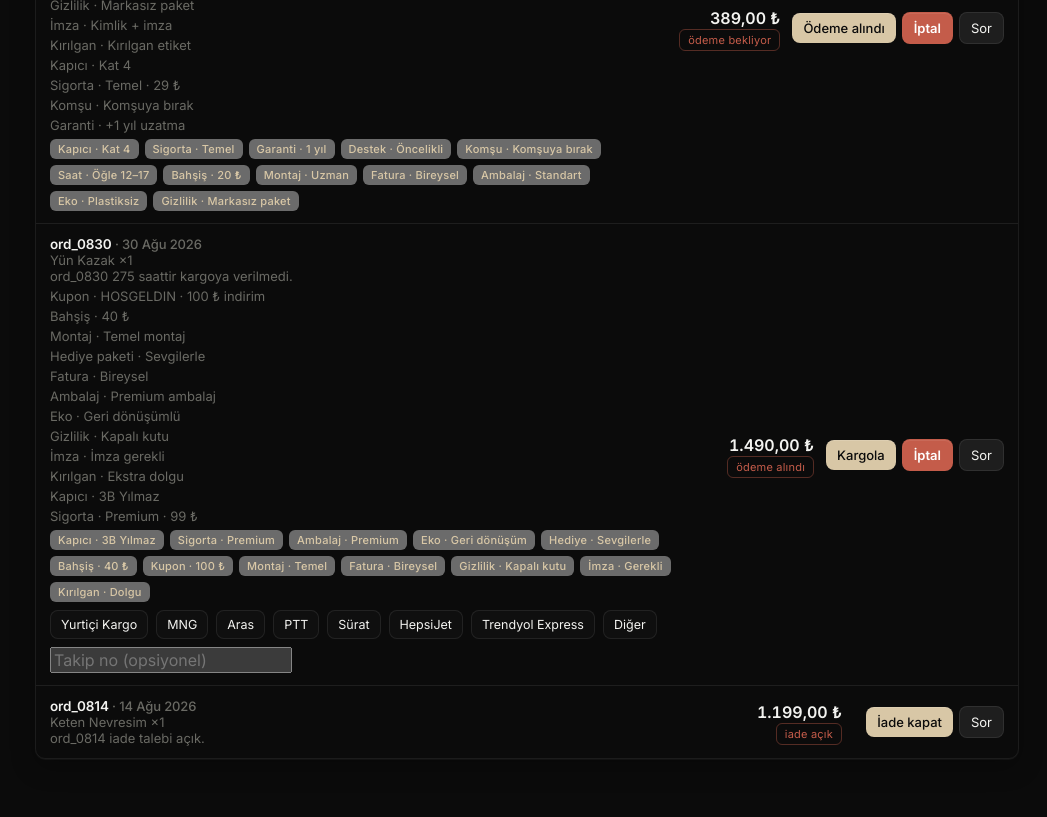
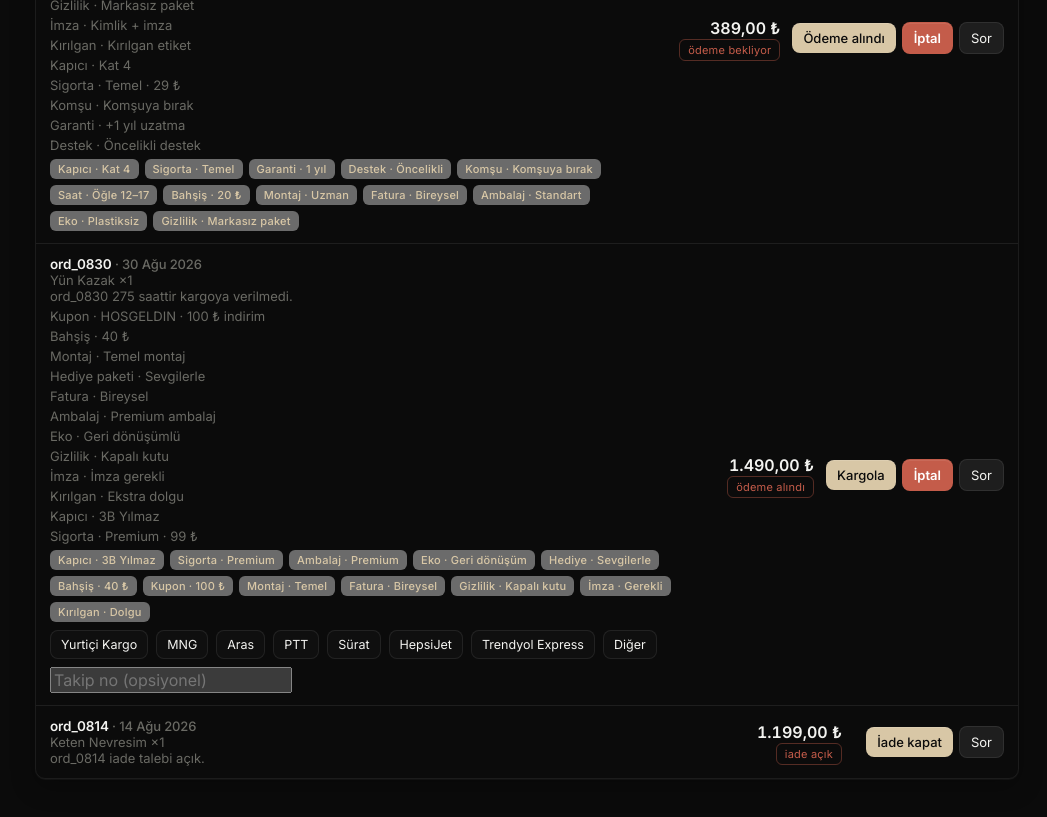
Before and after one commit to mattiasadem/qante-commerce, a Next.js app in the folder web/: page /merchant/siparisler in a window 1280 px wide. Shown: the part 2180-2997 px from the top of the page, without its empty margins (233-1280 px from the left). Built offline with nearby package versions, Linux system fonts and the light colour scheme.

Commit message:
feat(merchant): wire MerchantDestekLine into OrderRow

```diff
--- a/web/components/ui-merchant-orders-row.tsx
+++ b/web/components/ui-merchant-orders-row.tsx
@@ -20,6 +20,7 @@ import { MerchantKomsuLine } from "@/components/ui-merchant-komsu";
 import { MerchantPaketmatikLine } from "@/components/ui-merchant-paketmatik";
 import { MerchantErisimLine } from "@/components/ui-merchant-erisim";
 import { MerchantWarrantyLine } from "@/components/ui-merchant-warranty";
+import { MerchantDestekLine } from "@/components/ui-merchant-destek";
 import { lineSummary, statusTone } from "@/components/ui-merchant-orders-filters";
 
 type ShipDraft = Record<string, { carrier: string; tracking: string }>;
@@ -79,6 +80,7 @@ export function OrderRow({
         <MerchantPaketmatikLine note={o.buyer_note} />
         <MerchantErisimLine note={o.buyer_note} />
         <MerchantWarrantyLine note={o.buyer_note} />
+        <MerchantDestekLine note={o.buyer_note} />
         <BuyerPrefChips note={o.buyer_note} activeKey={pref} onSelectKey={onPrefSelect} />
         {o.status === "paid" && cta?.action === "ship" ? (
           <div style={{ marginTop: 8 }} data-cta="ship-track-fields">
```
